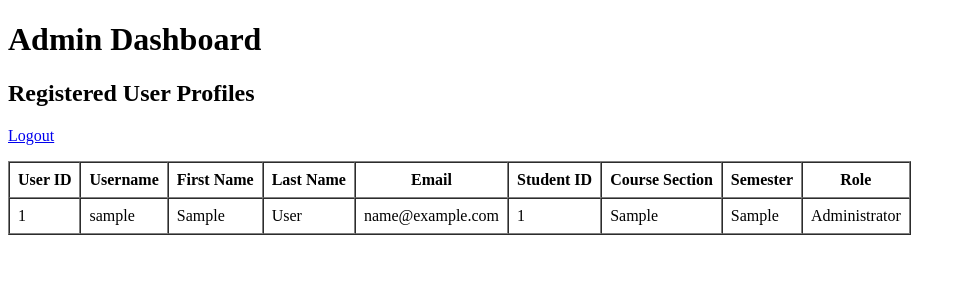
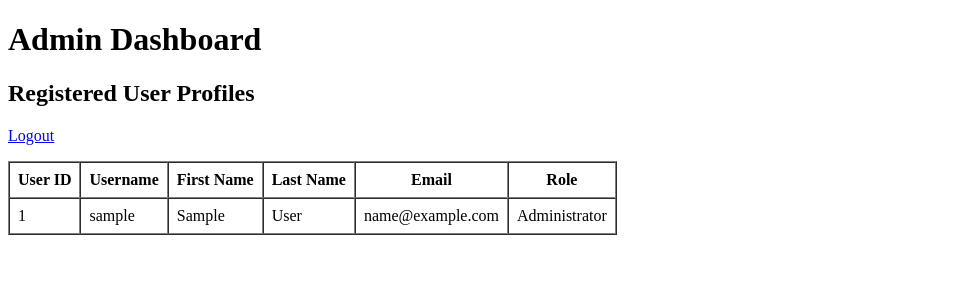
Before and after one commit to brandonduke81a/module_7_flask, a Flask app: page /admin/users in a window 1280 px wide. Shown: the top 300 px of the page, without its empty margins (0-966 px from the left). Run offline with Flask 3, Linux system fonts and the light colour scheme; the visitor is signed in with stand-in values (Sample User, id 1); tables that the repository leaves empty hold one stand-in row (values such as "Sample post").

Commit message:
Clean up admin dashboard columns

```diff
--- a/templates/admin_users.html
+++ b/templates/admin_users.html
@@ -19,9 +19,6 @@
             <th>First Name</th>
             <th>Last Name</th>
             <th>Email</th>
-            <th>Student ID</th>
-            <th>Course Section</th>
-            <th>Semester</th>
             <th>Role</th>
         </tr>
 
@@ -32,9 +29,6 @@
                 <td>{{ user.first_name }}</td>
                 <td>{{ user.last_name }}</td>
                 <td>{{ user.email }}</td>
-                <td>{{ user.student_id }}</td>
-                <td>{{ user.course_section }}</td>
-                <td>{{ user.semester }}</td>
                 <td>
                     {% if user.is_admin %}
                         Administrator
```
